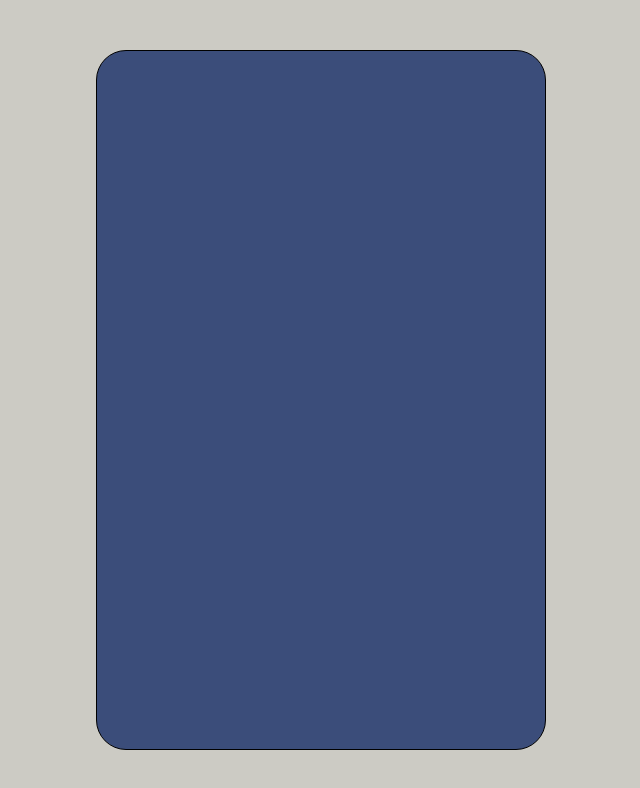
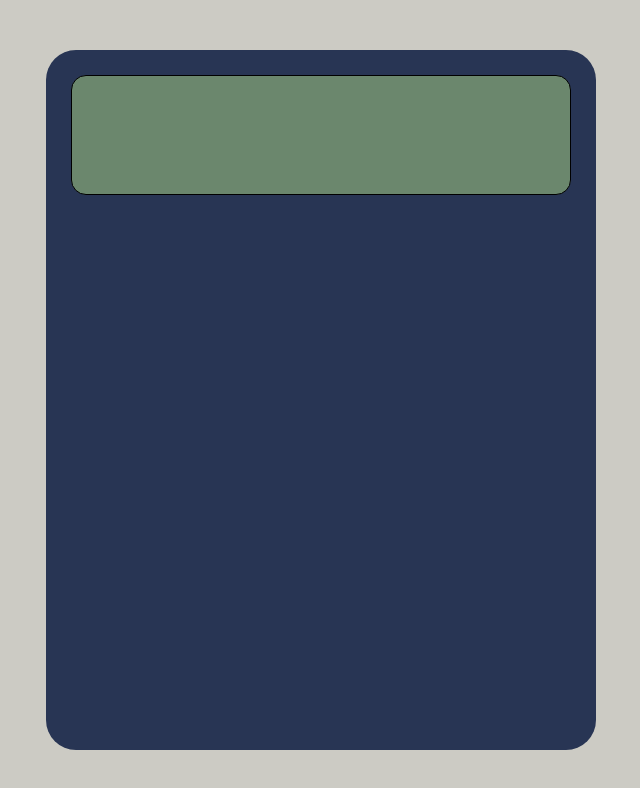
Before and after one commit to marco-tav/calculator, a plain HTML site: page index.html in a window 1280 px wide. Shown: the whole page, without its empty margins (319-959 px from the left). Drawn offline with Linux system fonts and the light colour scheme.

Commit message:
Add calculator display and its styles.

```diff
--- a/index.html
+++ b/index.html
@@ -11,7 +11,15 @@
 
     <body>
         <div class="calculator-body">
+            <div class="screen">
 
+            </div>
+            <div class="button-container">
+                <div class="button-row"></div>
+                <div class="button-row"></div>
+                <div class="button-row"></div>
+                <div class="button-row"></div>
+            </div>
         </div>
     </body>
 </html>
--- a/styles/style.css
+++ b/styles/style.css
@@ -14,8 +14,18 @@ body {
 
 .calculator-body {
     height: 700px;
-    width: 450px;
-    background-color: #3b4d7a;
+    width: 550px;
+    background-color: #283554;
+    border: 0px solid black;
+    border-radius: 30px;
+    display: flex;
+    flex-direction: column;
+}
+
+.screen {
+    background-color: #6b876d;
+    height: 120px;
+    margin: 25px;
     border: 1px solid black;
-    border-radius: 30px;
+    border-radius: 15px;
 }
```
